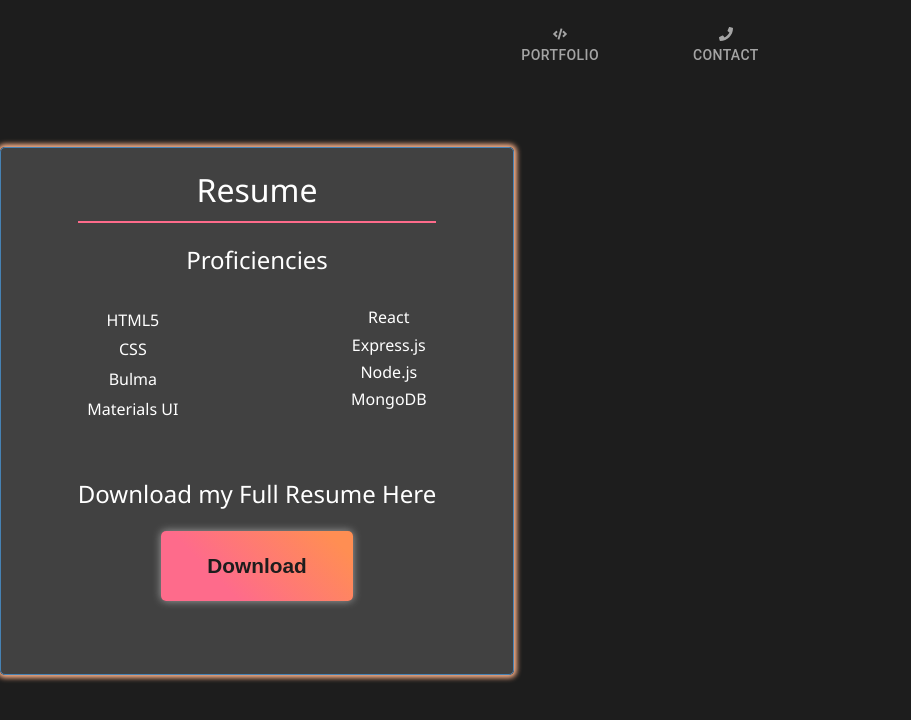
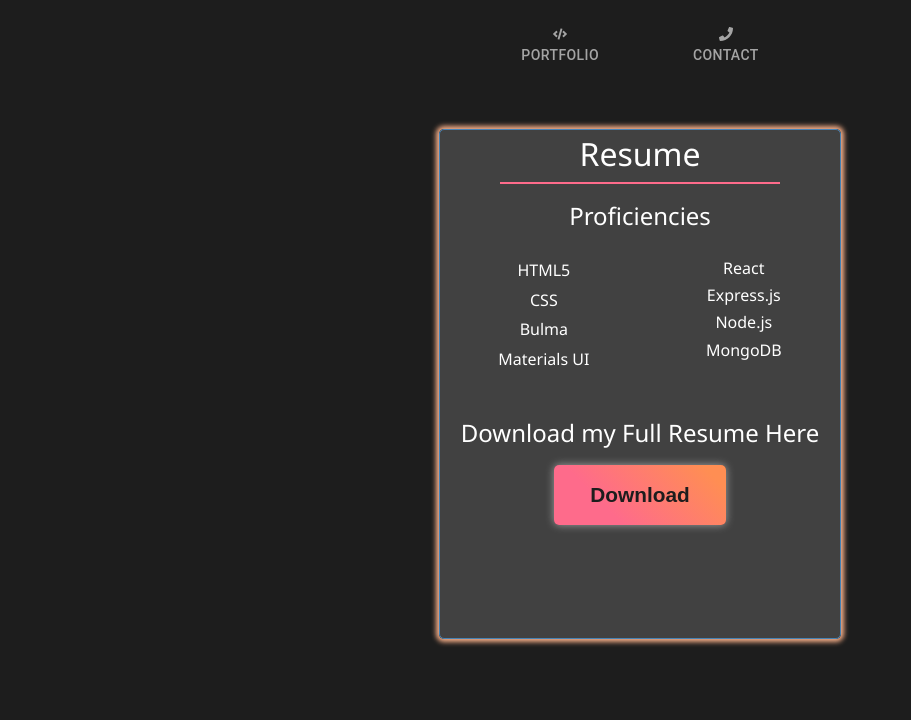
Before and after one commit to MackenzieJoyce/Portfolio, a React (Create React App) app: page /resume in a window 1280 px wide. Shown: the top 720 px of the page, without its empty margins (0-911 px from the left). Built offline with nearby package versions, Linux system fonts and the light colour scheme.

Commit message:
made content little it's own css rule for now.

```diff
--- a/src/index.css
+++ b/src/index.css
@@ -14,6 +14,11 @@ body {
   background-color: var(--dark);
   font-family: 'Segoe UI', Tahoma, Geneva, Verdana, sans-serif;
   color: var(--light);
+}
+
+#root {
+  display: flex;
+  justify-content: center;
 }
 
 header {
@@ -93,7 +98,7 @@ img {
   width: 100%;
 }
 
-.contentEntire, .contentLittle {
+.contentEntire {
   width: 80%;
   min-height: 500px;
   margin-top: 2%;
@@ -106,8 +111,19 @@ img {
 }
 
 .contentLittle {
+  width: 400px;
+  min-height: 500px;
+  margin-top: 2%;
+  padding-top: 2%;
+  background: var(--middle);
+  text-align: center;
+  border: 1px solid steelblue;
+  border-radius: 5px;
+  box-shadow: var(--boxShadow);
+}
+/* .contentLittle {
   width: 40%;
-}
+} */
 
 .contentIndiv {
   width: 40%;
```
